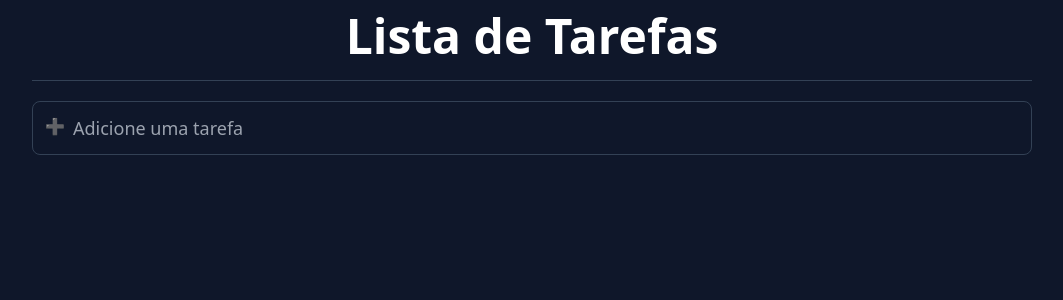
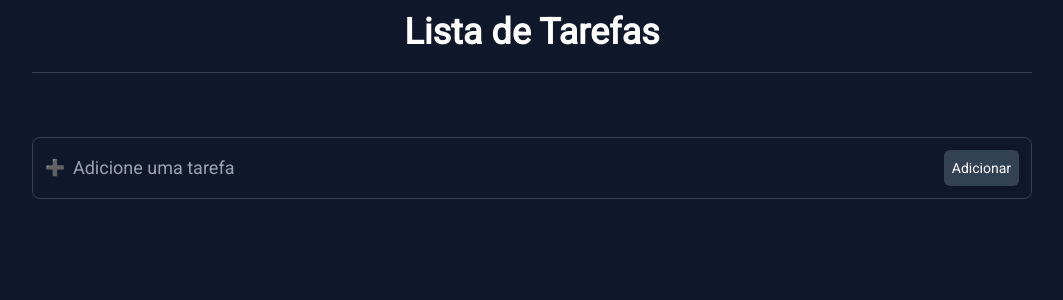
Before and after one commit to MuriloVicente/ToDoList, a Next.js app: page / in a window 1280 px wide. Shown: the top 300 px of the page, without its empty margins (108-1171 px from the left). Built offline with nearby package versions, Linux system fonts and the light colour scheme.

Commit message:
Implementacao botao Adicionar e adicao de comentarios no codigo

```diff
--- a/src/components/AddArea.tsx
+++ b/src/components/AddArea.tsx
@@ -1,34 +1,62 @@
-import { useState, KeyboardEvent } from "react"
+import { useState, KeyboardEvent, FormEvent } from "react"
 
+// Define um tipo Props que descreve as propriedades esperadas pelo componente AddArea.
 type Props = {
-    onEnter: (taskName: string) => void
+    onEnter: (taskName: string) => void // Uma função para adicionar uma nova tarefa.
 }
 
+
 export default function AddArea({ onEnter }: Props) {
+
+    // Define um estado local "inputText" para armazenar o texto inserido pelo usuário.
     const [inputText, setInputText] = useState('')
 
+    // Função para lidar com o evento de pressionar uma tecla (Keyup).
     const handleKeyUp = (e: KeyboardEvent) => {
         if (e.code === 'Enter' && inputText !== '') {
+            // Verifica se a tecla pressionada foi "Enter" e se o campo de texto não está vazio.
+            // Chama a função "onEnter" para adicionar uma nova tarefa com o texto inserido.
             onEnter(inputText)
-            setInputText('')
+            setInputText('') // Limpa o campo de texto após a adição da tarefa.
         }
     }
 
+    // Função para lidar com o envio do formulário (submit).
+    const handleSubmit = (e: FormEvent) => {
+        e.preventDefault() // Evita a recarga da página ao pressionar "Enter" dentro do formulário.
+        if (inputText !== "") {
+            // Verifica se o campo de texto não está vazio.
+            // Chama a função "onEnter" para adicionar uma nova tarefa com o texto inserido.
+            onEnter(inputText)
+            setInputText("") // Limpa o campo de texto após a adição da tarefa.
+        }
+    }
+
+    // Renderiza o componente AddArea que permite aos usuários adicionar novas tarefas.
     return (
+        <form onSubmit={handleSubmit}>
             <div className="border border-slate-700 rounded-lg p-3 my-5 flex mx-4 md:mx-0">
-            <span className="mr-2">➕</span>
+                <span className="mr-2 flex items-center">➕</span>
+                {/* Renderiza um campo de entrada de texto para inserir o nome da nova tarefa. */}
                 <input
                     type="text"
                     placeholder="Adicione uma tarefa"
                     className="bg-transparent outline-none flex-1 text-lg"
-                value={inputText}
-                onChange={e => setInputText(e.target.value)}
-                onKeyUp={handleKeyUp}
-                onKeyUpCapture={(e) => {
-                    if (e.key === 'Enter')
-                        e.preventDefault() // Evita a quebra de linha no input
-                }}
+                    value={inputText} // Define o valor do campo de acordo com o estado "inputText".
+                    onChange={e => setInputText(e.target.value)} // Atualiza o estado "inputText" ao digitar.
+                    onKeyUp={handleKeyUp} // Liga a função de tratamento de teclas pressionadas.
                 />
+                {/* Renderiza um botão para adicionar a tarefa ao pressionar o botão "Adicionar". */}
+                <button type="submit"
+                    className={`
+                        bg-slate-700
+                        p-2 px-2
+                        rounded-md
+                        text-sm
+                    `}>
+                    Adicionar
+                </button>
             </div>
+        </form>
     )
 }
--- a/src/components/ListItem.tsx
+++ b/src/components/ListItem.tsx
@@ -1,24 +1,31 @@
 import { Item } from "@/types/Item"
 import { useEffect, useState } from "react"
 
+// Define um tipo Props que descreve as propriedades esperadas pelo componente ListItem.
 type Props = {
-    item: Item
-    onTaskDone: (taskId: number, isDone: boolean) => void
+    item: Item // Uma tarefa do tipo Item
+    onTaskDone: (taskId: number, isDone: boolean) => void // Uma função para marcar uma tarefa como concluída
 }
 
+
 export default function ListItem({ item, onTaskDone }: Props) {
+
+    // Define um estado local "isCkecked" para controlar o estado de seleção da tarefa.
     const [isCkecked, setIsChecked] = useState(item.done)
 
+    // Um efeito colateral que atualiza o estado "isCkecked" quando o estado "done" da tarefa muda.
     useEffect(() => {
         setIsChecked(item.done)
     }, [item.done])
 
+    // Função para lidar com a mudança na caixa de seleção (checkbox) da tarefa.
     const handleCheckboxChange = (e: React.ChangeEvent<HTMLInputElement>) => {
-        const isChecked = e.target.checked
-        setIsChecked(isChecked)
-        onTaskDone(item.id, isChecked)
+        const isChecked = e.target.checked // Verifica se a caixa de seleção está marcada ou desmarcada.
+        setIsChecked(isChecked) // Atualiza o estado local "isCkecked" com o novo valor.
+        onTaskDone(item.id, isChecked) // Chama a função "onTaskDone" para atualizar o estado da tarefa.
     }
 
+    // Renderiza o componente ListItem que exibe uma tarefa na interface do usuário.
     return (
         <div className={`
             flex items-center
@@ -28,12 +35,15 @@ export default function ListItem({ item, onTaskDone }: Props) {
             rounded-lg
             mx-4 md:mx-0
             shadow-sm shadow-zinc-600
-            bg-gradient-to-r from-slate-800 to-slate-600
+            bg-gradient-to-r from-slate-800 to-slate-700
         `}>
+            {/* Renderiza uma caixa de seleção (checkbox) para marcar a tarefa como concluída ou não. */}
             <input className="w-6 h-6 mr-3"
                 type="checkbox"
-                checked={isCkecked}
-                onChange={handleCheckboxChange} />
+                checked={isCkecked} // Define o estado da caixa de seleção com base em "isCkecked".
+                onChange={handleCheckboxChange} // Define a função de tratamento de mudança.
+            />
+            {/* Renderiza o nome da tarefa com um efeito de riscado (line-through) se estiver concluída. */}
             <label className={`
                 text-slate-300 ${isCkecked ? 'line-through' : ''}
             `}>{item.name}
--- a/src/pages/index.tsx
+++ b/src/pages/index.tsx
@@ -2,54 +2,83 @@ import { useEffect, useState } from "react"
 import ListItem from "@/components/ListItem"
 import AddArea from "@/components/AddArea"
 import { Item } from "@/types/Item"
+import { Roboto } from 'next/font/google'
+
+
+const roboto = Roboto({
+  weight: '400',
+  subsets: ['latin'],
+})
+
 
 export default function Home() {
-  const [list, setList] = useState<Item[]>([
 
-  ])
+  // Declara um estado "list" que irá armazenar a lista de tarefas.
+  const [list, setList] = useState<Item[]>([])
 
+  // Função para adicionar uma nova tarefa à lista.
   const handleAddTask = (taskName: string) => {
+    // Cria um novo objeto de tarefa.
     const newItem: Item = {
       id: list.length + 1,
       name: taskName,
       done: false,
     }
 
+    // Cria uma nova lista com a nova tarefa adicionada.
     const newList = [...list, newItem]
+
+    // Atualiza o estado "list" com a nova lista.
     setList(newList)
 
+    // Armazena a lista no armazenamento local (localStorage).
     localStorage.setItem("taskList", JSON.stringify(newList))
-
   }
 
+  // Função para marcar uma tarefa como concluída.
   const handleTaskDone = (taskId: number) => {
+    // Mapeia a lista atual e atualiza o estado de "done" da tarefa correspondente.
     const updatedList = list.map((item) =>
       item.id === taskId ? { ...item, done: !item.done } : item
     )
+
+    // Atualiza o estado "list" com a lista atualizada.
     setList(updatedList)
 
+    // Armazena a lista atualizada no armazenamento local (localStorage).
     localStorage.setItem("taskList", JSON.stringify(updatedList))
   }
 
+  // Carrega a lista de tarefas do localStorage quando o componente é montado.
   useEffect(() => {
     const storedList = localStorage.getItem("taskList")
     if (storedList) {
+      // Atualiza o estado "list" com a lista armazenada.
       setList(JSON.parse(storedList))
     }
   }, [])
+
 
   return (
     <div className={`
       bg-slate-900
       h-screen
+      ${roboto.className}
     `}>
       <div className="m-auto max-w-5xl text-white p-3">
-        <h1 className="text-center text-5xl font-semibold border-b-[1px] border-slate-700 pb-5">
+        <h1 className={`
+          text-center font-semibold
+          border-b-[1px] border-slate-700
+          pb-5 mb-16
+          text-4xl
+        `}>
           Lista de Tarefas
         </h1>
 
+        {/* Renderiza o componente AddArea para adicionar novas tarefas. */}
         <AddArea onEnter={handleAddTask} />
 
+        {/* Mapeia a lista de tarefas e renderiza o componente ListItem para cada uma. */}
         {list.map((item, index) => (
           <div key={index}>
             <ListItem key={index} item={item} onTaskDone={handleTaskDone} />
```
Lines whose indentation alone changed are shown as unchanged.
